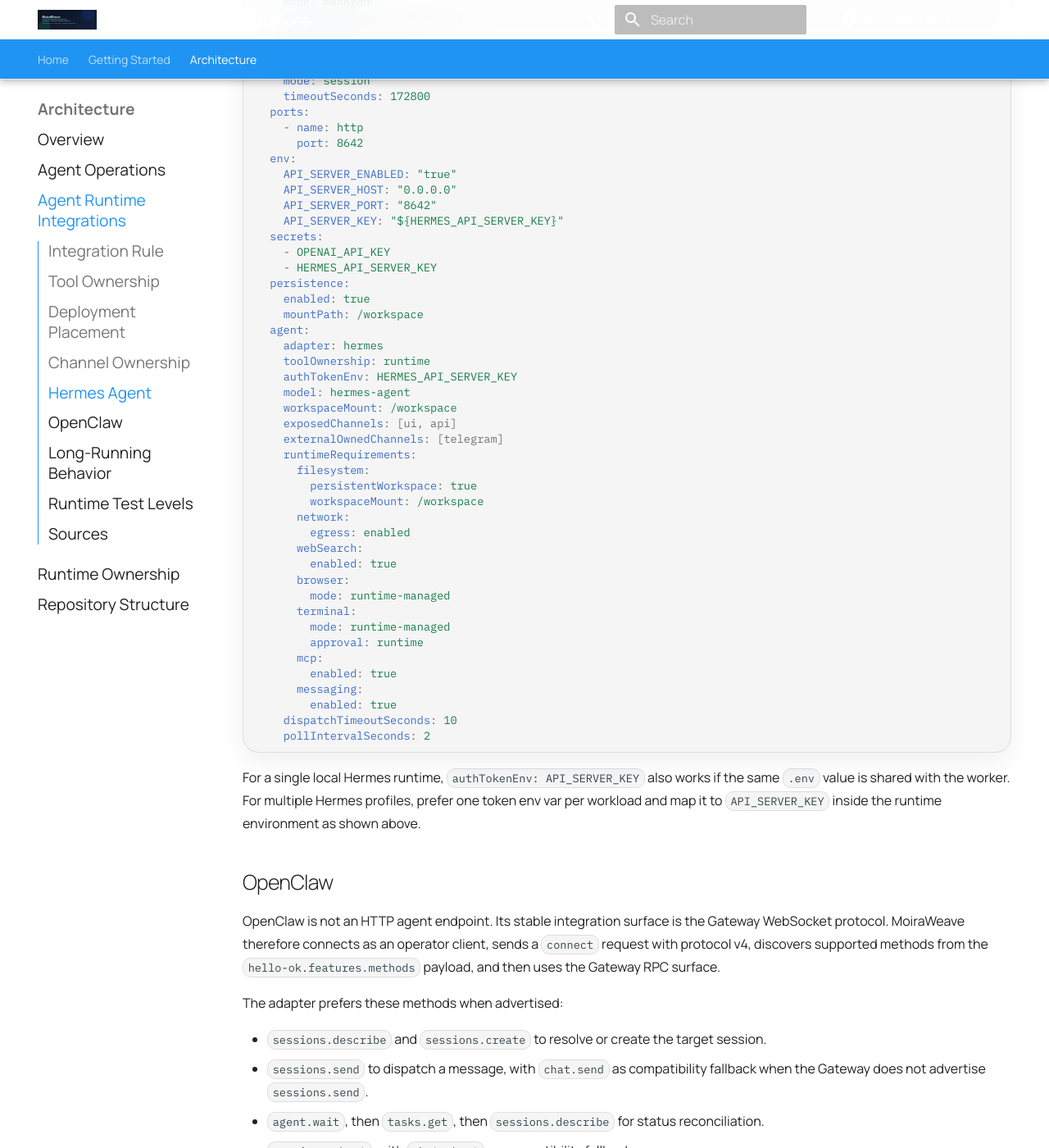
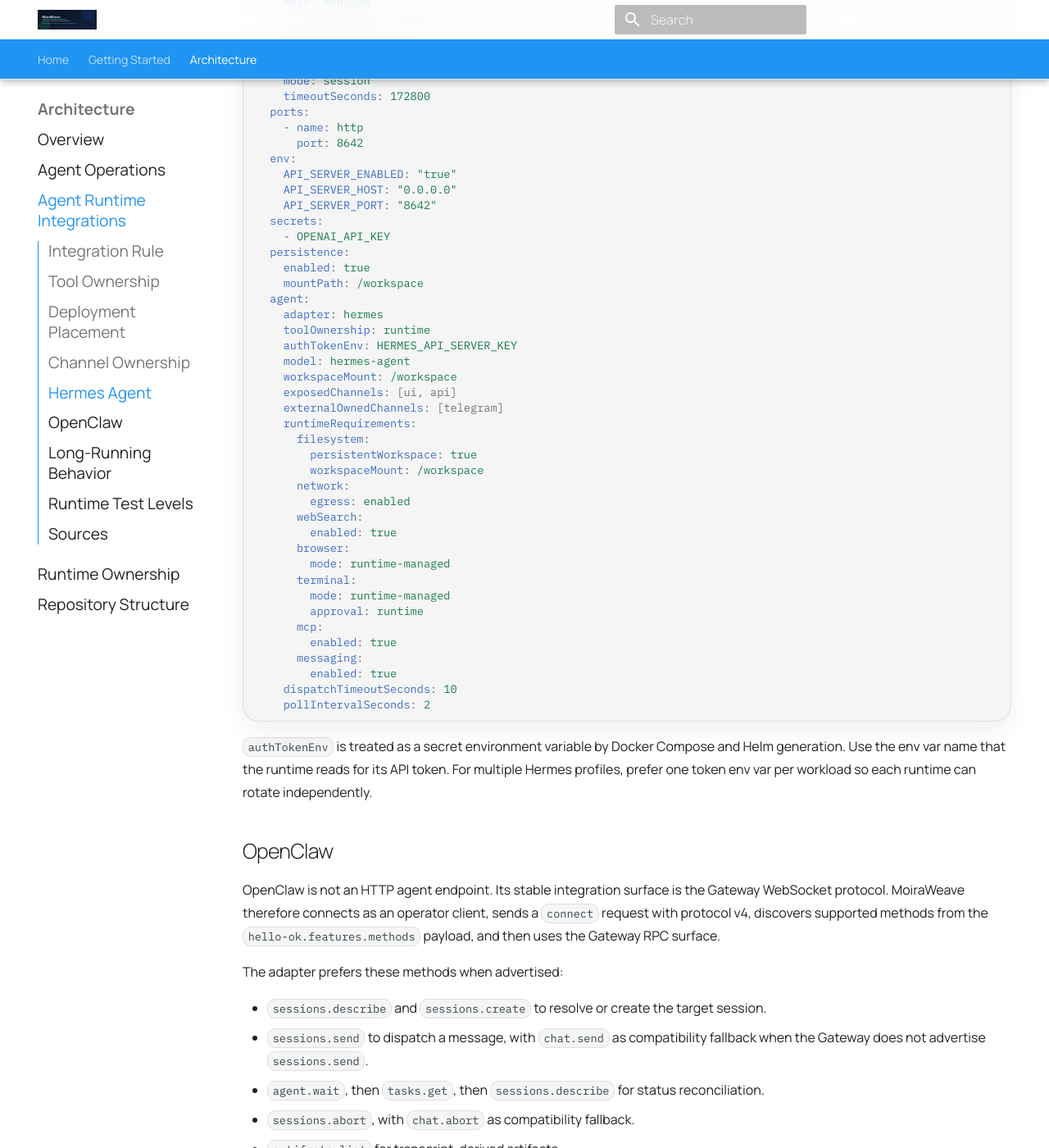
Before and after one commit to moiraweave-labs/moiraweave-docs, an MkDocs documentation site: the page built from docs/agent-runtime-integrations.md, in a window 1280 px wide and 1400 px high, scrolled down 2302 px. Shown: the whole window at 82% size. Built offline with MkDocs 1.6.1 and Material for MkDocs 9.7.7, drawn with Linux system fonts in a browser that asks for light colours; comment, search, counter and statistics services are not loaded; some of the changed text lies outside the part shown.

Commit message:
docs: simplify agent secret examples

````diff
--- a/docs/agent-runtime-integrations.md
+++ b/docs/agent-runtime-integrations.md
@@ -111,10 +111,8 @@ spec:
     API_SERVER_ENABLED: "true"
     API_SERVER_HOST: "0.0.0.0"
     API_SERVER_PORT: "8642"
-    API_SERVER_KEY: "${HERMES_API_SERVER_KEY}"
   secrets:
     - OPENAI_API_KEY
-    - HERMES_API_SERVER_KEY
   persistence:
     enabled: true
     mountPath: /workspace
@@ -147,10 +145,10 @@ spec:
     pollIntervalSeconds: 2
 ```
 
-For a single local Hermes runtime, `authTokenEnv: API_SERVER_KEY` also works if
-the same `.env` value is shared with the worker. For multiple Hermes profiles,
-prefer one token env var per workload and map it to `API_SERVER_KEY` inside the
-runtime environment as shown above.
+`authTokenEnv` is treated as a secret environment variable by Docker Compose and
+Helm generation. Use the env var name that the runtime reads for its API token.
+For multiple Hermes profiles, prefer one token env var per workload so each
+runtime can rotate independently.
 
 ## OpenClaw
 
````
Also changed, not shown: other parts of docs/agent-runtime-integrations.md (+0 -4 lines), docs/quickstart.md (+0 -1 lines).
